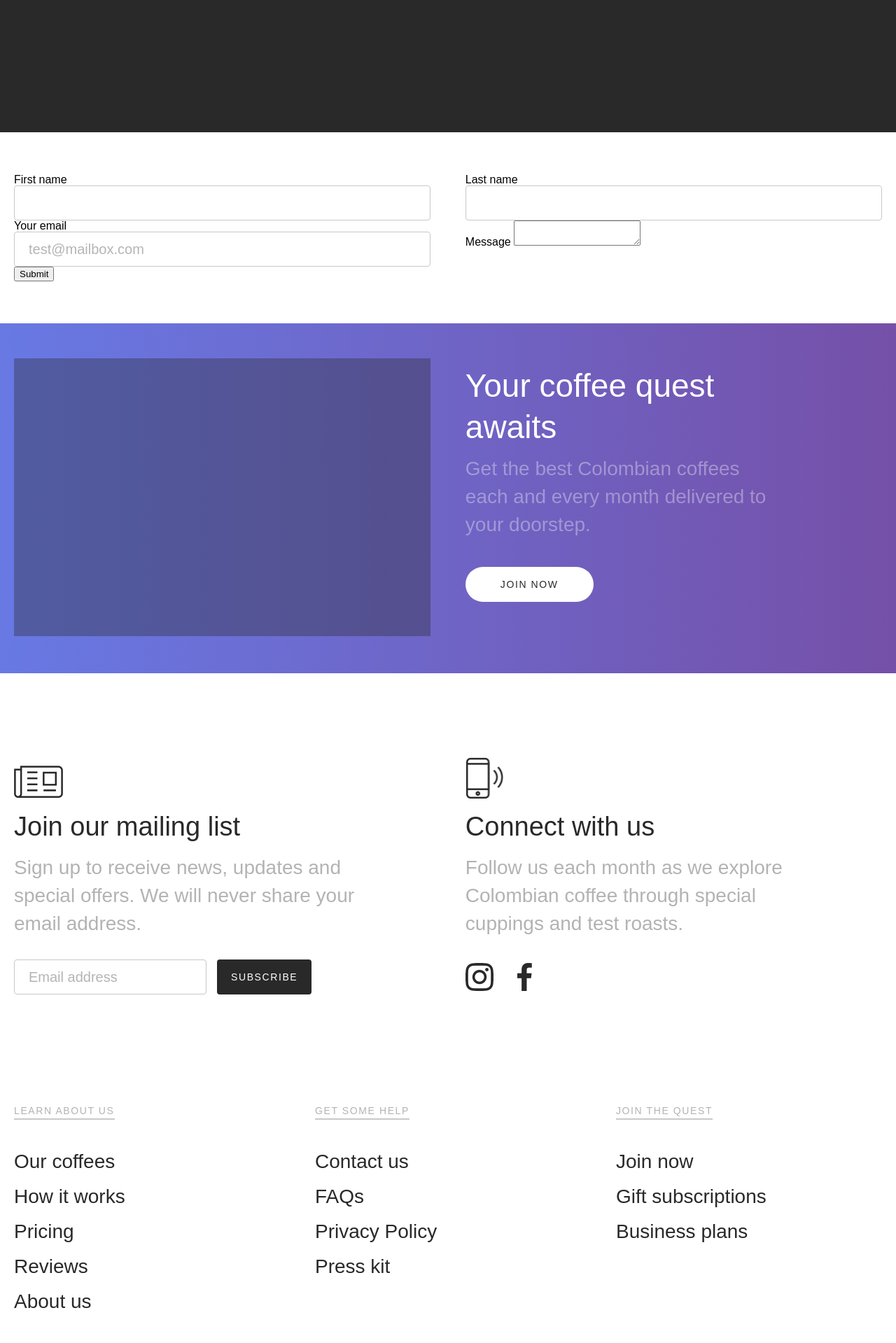
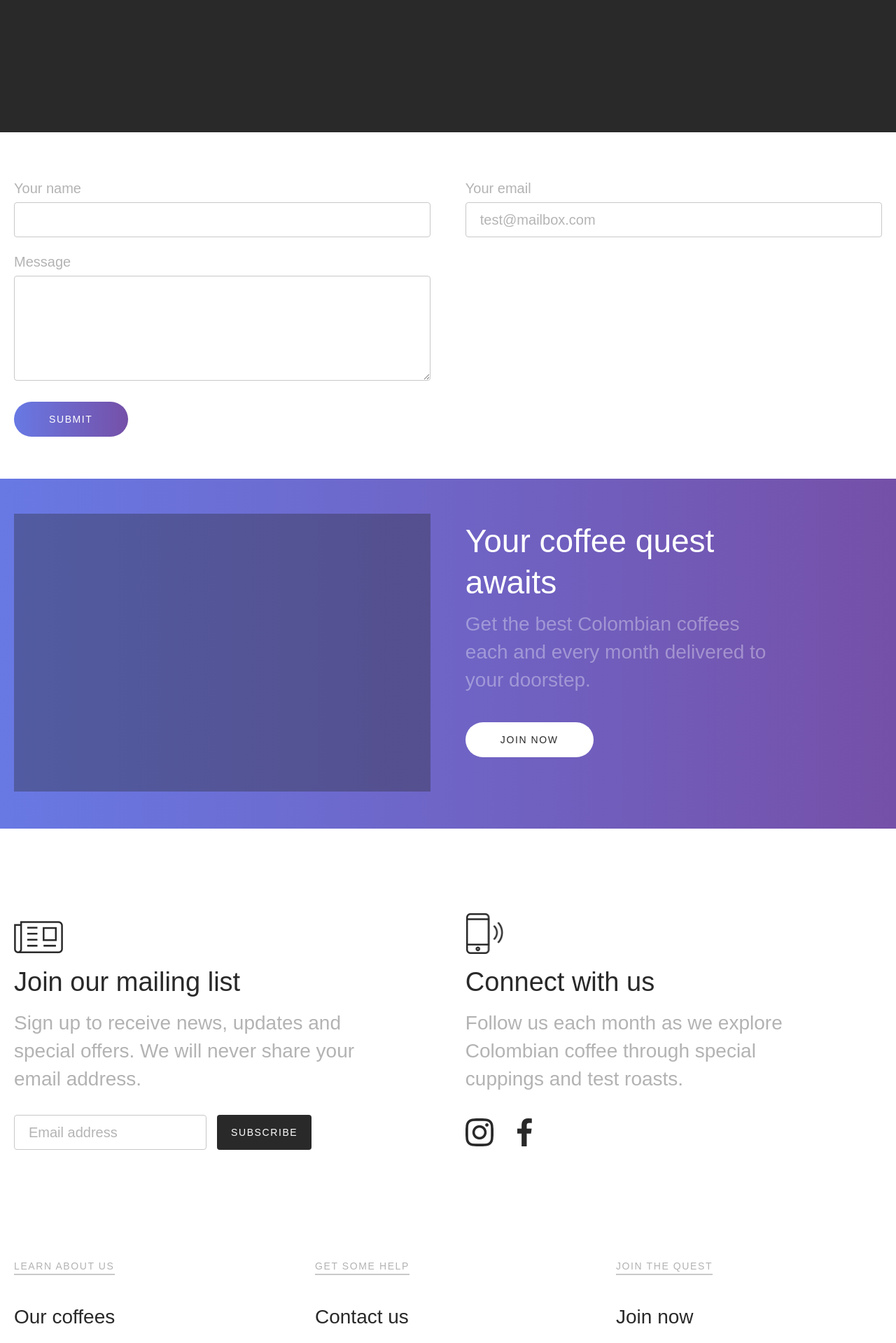
Before and after one commit to roryreiff/questcoffeeclub.com, a Jekyll site: the page built from contact.md, in a window 1280 px wide. Shown: the part 411-2330 px from the top of the page at 70% size. Built offline with Jekyll 4.4.1, drawn with Linux system fonts in a browser that asks for light colours; nearby versions of some CDN libraries; some web fonts are replaced; comment, search, counter and statistics services are not loaded.

Commit message:
work on contact page

```diff
--- a/_scss/base.scss
+++ b/_scss/base.scss
@@ -32,12 +32,15 @@ h3 {
     color: #292929;
 }
 
-p, a, li {
+p, a, li, label {
     font-weight: 400;
     font-size: 28px;
     color: #B3B3B3;
     line-height: 40px;
     margin-bottom: 40px;
+}
+label {
+    font-size: 20px;
 }
 .coffee-page-content p {
     color: #4A4A4A;
@@ -160,11 +163,11 @@ li {
     height: 50px;
 }
 form { width: 100%;}
-input {
+input, textarea {
     height: 50px;
     border-radius: 4px;
     padding: 0 20px;
-    margin: 0;
+    margin: 0 0 15px 0;
     line-height: 50px;
     border: 1px solid #C8C8C8;
     font-size: 20px;
@@ -172,6 +175,11 @@ input {
     color: rgba(41,41,41,1);
     box-sizing: border-box;
     -webkit-appearance: none;
+}
+textarea {
+    width: 100%;
+    height: 150px;
+    margin-bottom: 30px;
 }
 input[type="text"], input[type="email"] { width: 100%; }
 input[type="submit"] { width: auto; }
--- a/_scss/buttons.scss
+++ b/_scss/buttons.scss
@@ -4,6 +4,7 @@
     font-weight: 500;
     display: inline-flex;
     cursor: pointer;
+    border: none;
 }
 
 /* styles */
--- a/contact.md
+++ b/contact.md
@@ -13,31 +13,27 @@ description: Contact us at Quest Coffee club with any questions, comments or fee
         <form action="/contact" method="POST" id="general-contact-form">
         <div class="expand">
             <div class="half">
-                <label for="email">First name</label>
+                <label for="name">Your name</label>
                 <input type="text" required name="firstName">
             </div>
-            <div class="half">
-                <label for="email">Last name</label>
-                <input type="text" required name="lastName">
-            </div>
-        </div>
-        <div class="expand">
             <div class="half">
                 <label for="email">Your email</label>
                 <input type="email" required placeholder="test@mailbox.com" name="email">
             </div>
+        </div>
+        <div class="expand">
             <div class="half">
                 <label for="message">Message</label>
                 <textarea required name="message"></textarea>
             </div>
         </div>
-    <button type="submit" class="button-primary">Submit</button>
+        <button type="submit" class="button button-main button-large">Submit</button>
 
-    <!-- Register for you recaptcha at https://www.google.com/recaptcha/admin -->
-    <div class="g-recaptcha"
-        data-sitekey="6LehfUcUAAAAAEvTeRFwYyb4V1sOiZ5BjIFp1x8x"
-        data-callback="recaptchaOnSubmit"
-        data-size="invisible">
+        <!-- Register for you recaptcha at https://www.google.com/recaptcha/admin -->
+        <div class="g-recaptcha"
+            data-sitekey="6LehfUcUAAAAAEvTeRFwYyb4V1sOiZ5BjIFp1x8x"
+            data-callback="recaptchaOnSubmit"
+            data-size="invisible">
     </div>
 </form>
 <div id="thankYou" style="display:none;">
```
